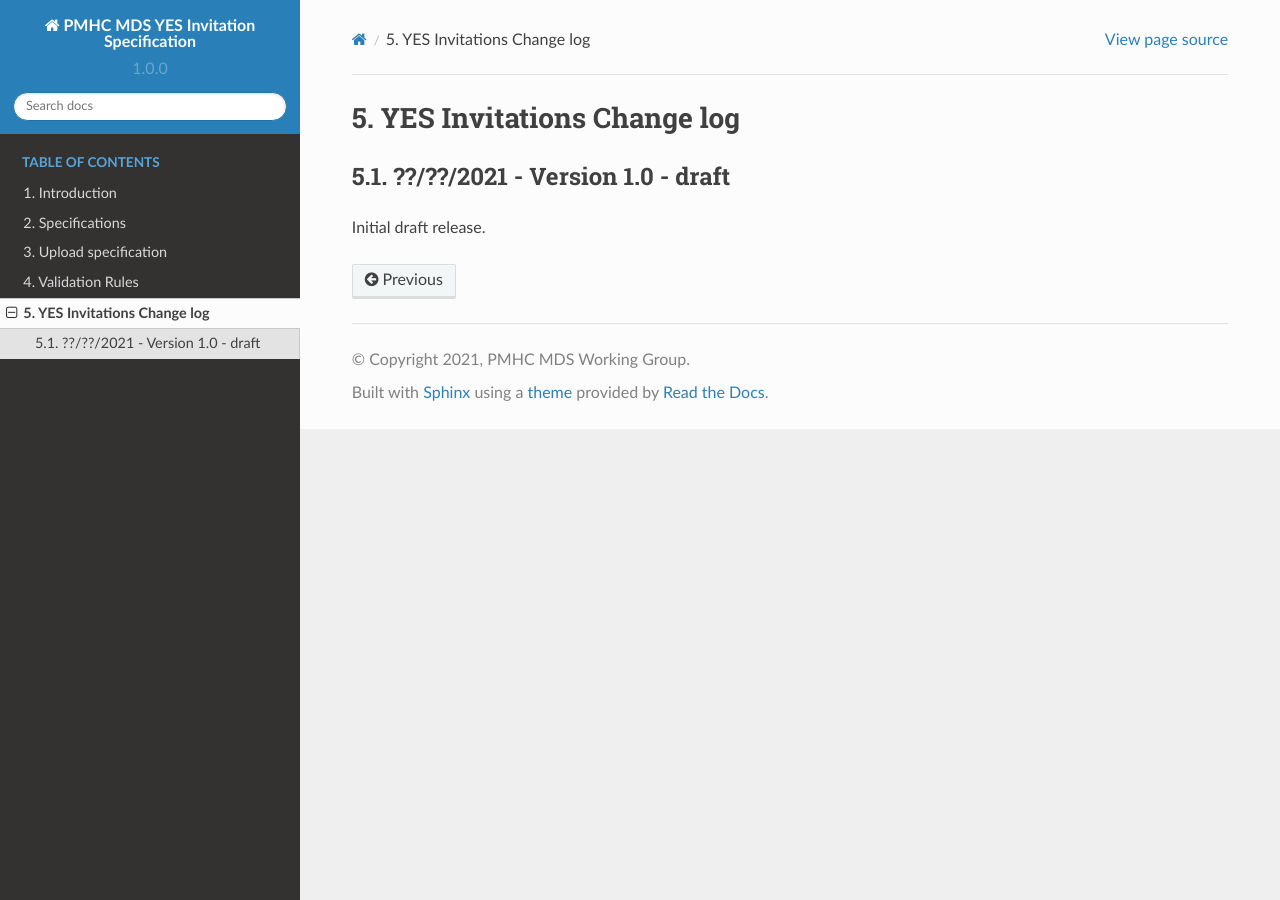
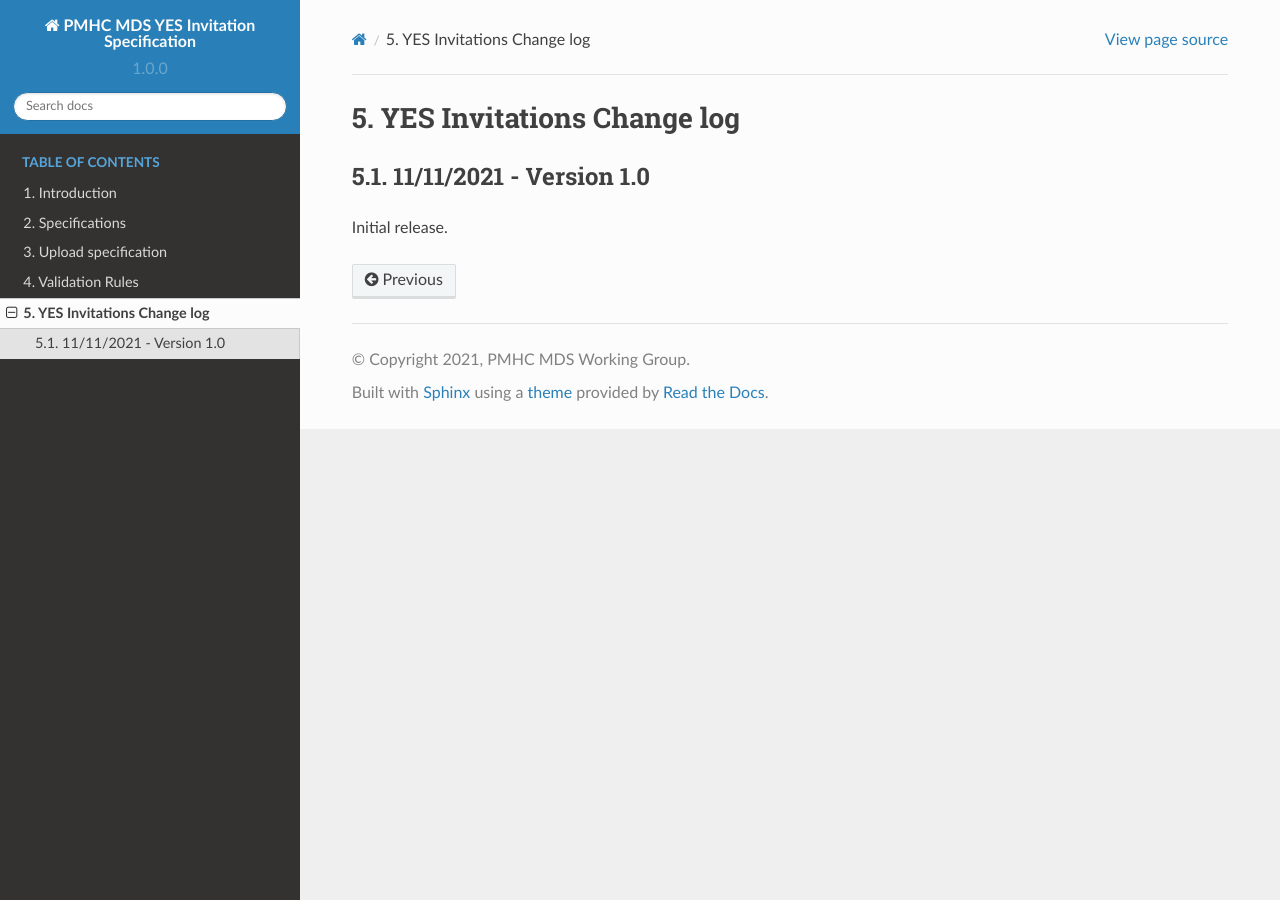
Before and after one commit to logicly-au/pmhc-spec-yes-invitation, a Sphinx documentation site: the page built from doc/change-log.rst, in a window 1280 px wide. Built offline with Sphinx 7.4.7 and the Read the Docs theme 2.0.0, drawn with Linux system fonts in a browser that asks for light colours.

Commit message:
Adding example download files and updating changelog to make this version 1.0

```diff
--- /dev/null
+++ b/doc/_static/PHN999-20161011-20211111-client-completed-treatment/metadata.csv
@@ -0,0 +1,4 @@
+key,value
+type,omsss-invitations
+version,1
+"Generated on 11/11/2021 13:16:00 AEDT"
--- a/doc/change-log.rst
+++ b/doc/change-log.rst
@@ -1,9 +1,9 @@
 .. _yes_invitations_spec_changelog:
 
 YES Invitations Change log
-============================
+==========================
 
-??/??/2021 - Version 1.0 - draft
---------------------------------
+11/11/2021 - Version 1.0
+------------------------
 
-Initial draft release.
+Initial release.
--- a/doc/conf.py
+++ b/doc/conf.py
@@ -162,7 +162,7 @@ html_css_files = [
 # Add any extra paths that contain custom files (such as robots.txt or
 # .htaccess) here, relative to this directory. These files are copied
 # directly to the root of the documentation.
-html_extra_path = ['CNAME', '.nojekyll']
+#html_extra_path = ['CNAME', '.nojekyll']
 
 # If not '', a 'Last updated on:' timestamp is inserted at every page bottom,
 # using the given strftime format.
```
Also changed, not shown: doc/_static/PHN999-20161011-20211111-client-completed-treatment/invitations.csv (added, +12 -0 lines), doc/upload-specification.rst (+4 -4 lines), 6 other files.
